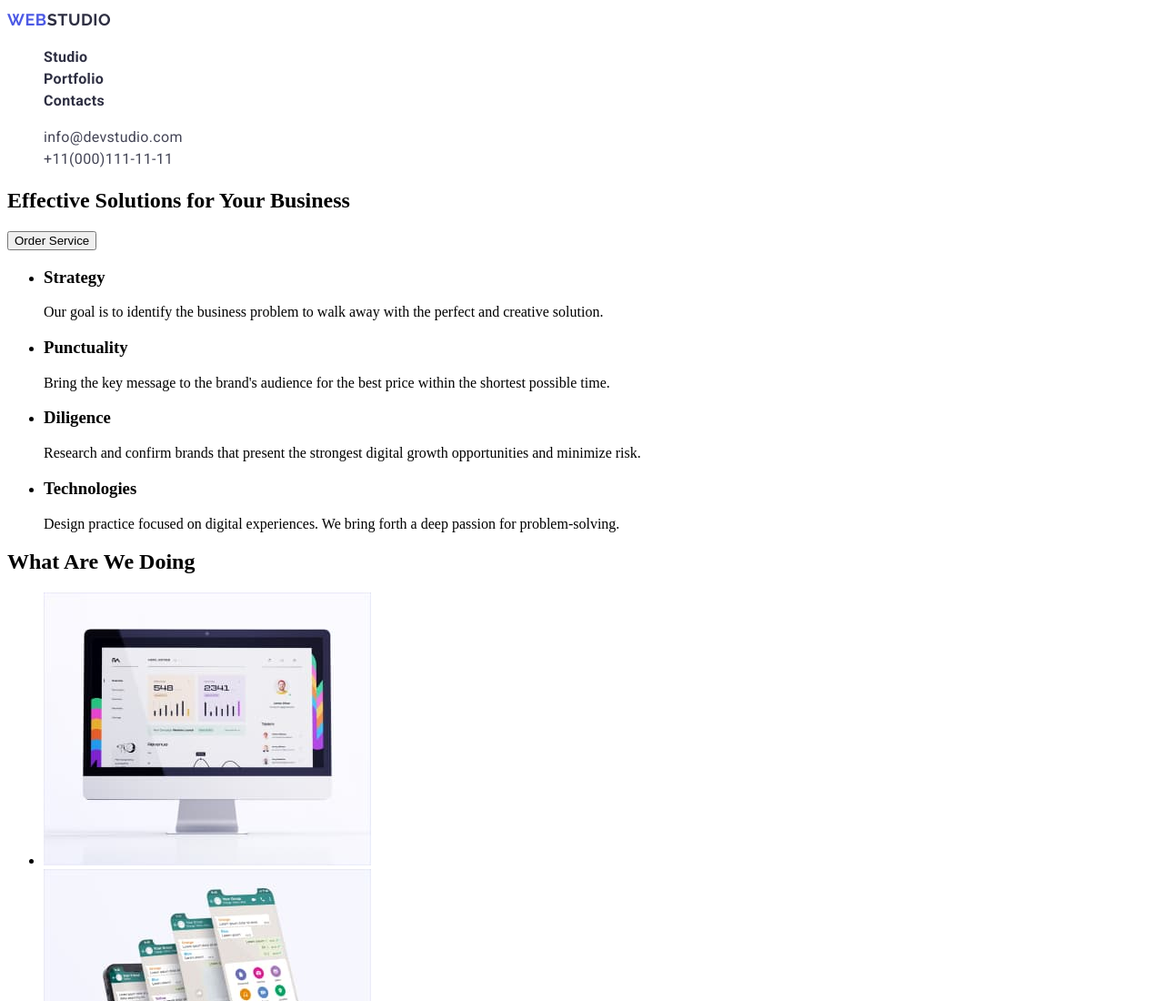
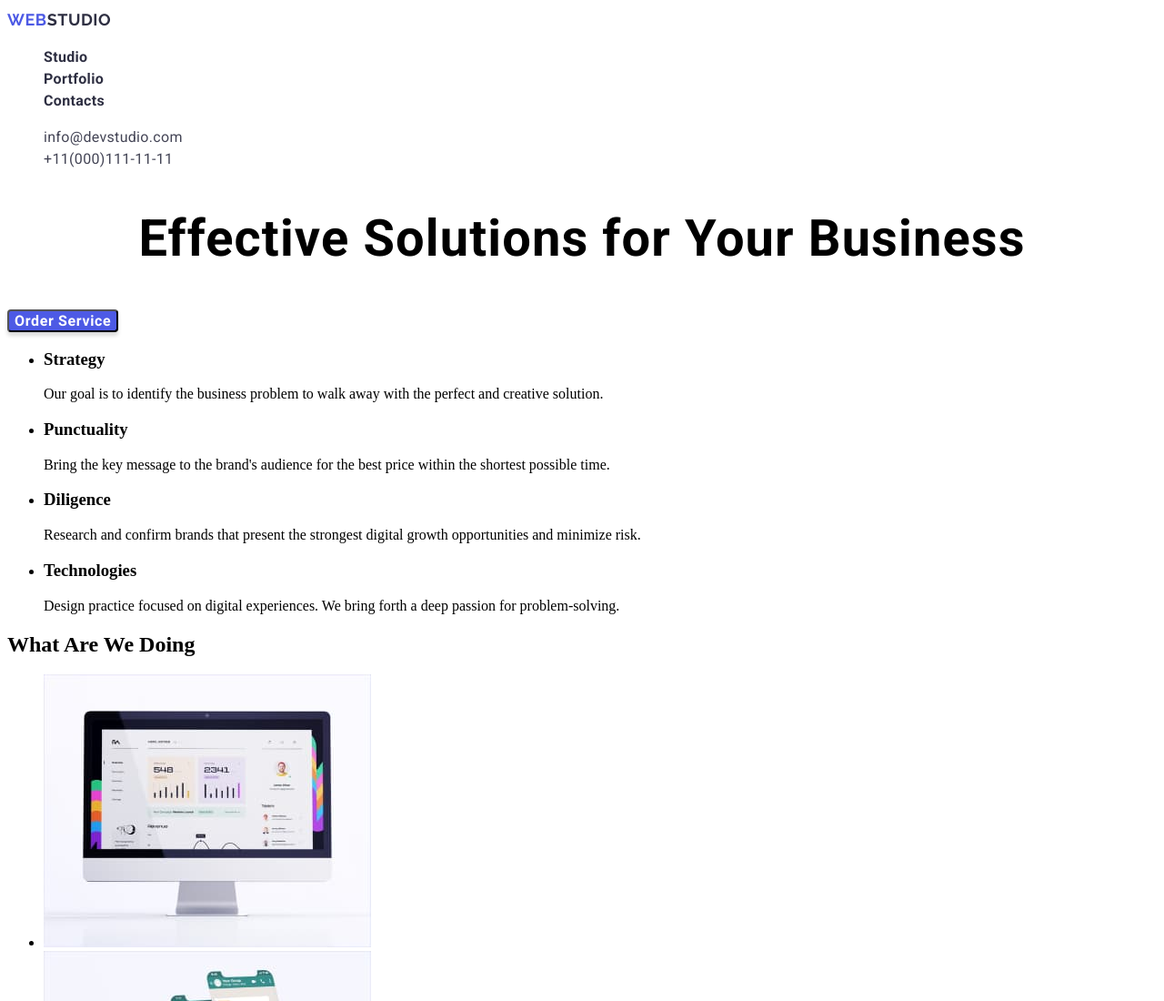
Before and after one commit to PavloYakubovskyi/goit-markup-hw-02, a plain HTML site: page index.html in a window 1280 px wide. Shown: the top 1100 px of the page at 91% size. Drawn offline with Linux system fonts and the light colour scheme.

Commit message:
added styles for hero

```diff
--- a/css/styles.css
+++ b/css/styles.css
@@ -15,11 +15,11 @@
   text-transform: uppercase;
 }
 
-.logo-web {
+.logo-textweb {
   color: #4d5ae5;
 }
 
-.logo-studio {
+.logo-textstudio {
   color: #2e2f42;
 }
 .menu-link {
@@ -41,6 +41,34 @@
   text-transform: lowercase;
 }
 
-.logo-studio-footer {
-  /* color: #f4f4fd; */
+.main-title {
+  font-family: 'Roboto', sans-serif;
+  font-weight: 600;
+  font-size: 56px;
+  line-height: 1.07;
+  text-align: center;
+  letter-spacing: 0.02em;
+  /* color: #ffffff; */
 }
+
+.modal-btn {
+  font-family: 'Roboto', sans-serif;
+  font-weight: 600;
+  font-size: 16px;
+  line-height: 1.19;
+  display: flex;
+  align-items: center;
+  letter-spacing: 0.04em;
+  color: #ffffff;
+  background: #4d5ae5;
+  box-shadow: 0px 4px 4px rgba(0, 0, 0, 0.15);
+  border-radius: 4px;
+}
+/* .contact:hover, */
+/* .contact:focus { */
+/* color: #4d5ae5; */
+/* } */
+
+/* .logo-studio-footer { */
+/* color: #f4f4fd; */
+/* } */
--- a/index.html
+++ b/index.html
@@ -23,8 +23,8 @@
       <nav class="page-nav">
         <!--Логотип фото-->
         <a class="logo link" href="index.html"
-          ><span class="logo-web">WEB</span
-          ><span class="logo-studio">STUDIO</span></a
+          ><span class="logo-textweb">WEB</span
+          ><span class="logo-textstudio">STUDIO</span></a
         >
         <ul class="list menu">
           <li class="menu-item">
@@ -54,10 +54,10 @@
     </header>
     <!--Sections-->
     <main>
-      <!--Section 1-->
-      <section>
-        <h1>Effective Solutions for Your Business</h1>
-        <button type="button">Order Service</button>
+      <!--HERO-->
+      <section class="hero">
+        <h1 class="main-title">Effective Solutions for Your Business</h1>
+        <button class="modal-btn" type="button">Order Service</button>
       </section>
 
       <!--Section 2 About us-->
@@ -178,8 +178,8 @@
     <!--Підвал-->
     <footer>
       <a class="logo link" href="index.html"
-        ><span class="logo-web">WEB</span
-        ><span class="logo-studio-footer">STUDIO</span></a
+        ><span class="logo-textweb">WEB</span
+        ><span class="logo-textstudio-footer">STUDIO</span></a
       >
       <p>
         Increase the flow of customers and sales for your business with digital
```
